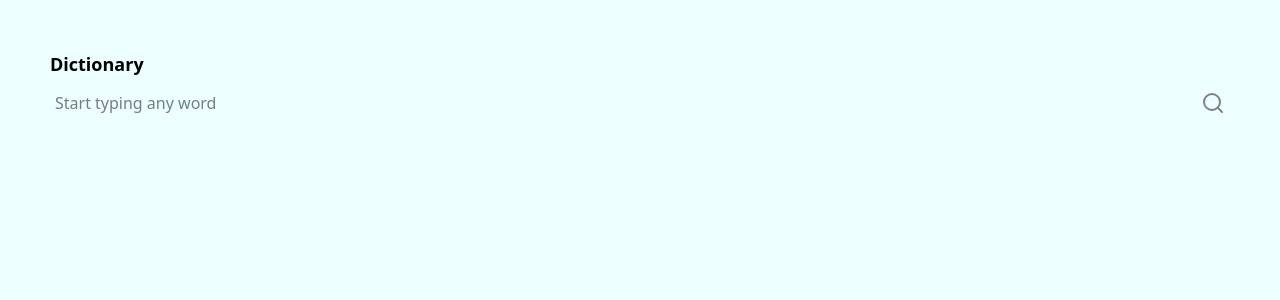
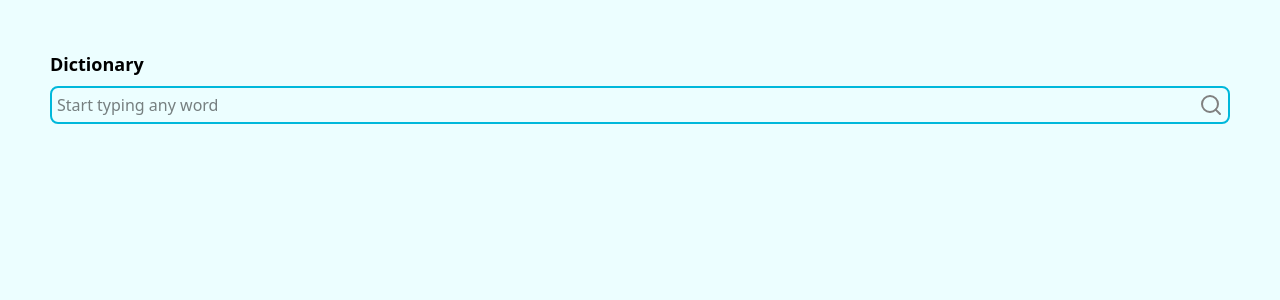
Before and after one commit to nkpe/dictionary-web-app, a React (Vite) app in the folder app/: page / in a window 1280 px wide. Shown: the top 300 px of the page. Built offline with nearby package versions, Linux system fonts and the light colour scheme.

Commit message:
added and styled horizontal line

```diff
--- a/app/src/components/ResultsPane.tsx
+++ b/app/src/components/ResultsPane.tsx
@@ -32,6 +32,8 @@ export const ResultsPane = ({ dictionaryResult }: { dictionaryResult: Dictionary
                 <ul className="flex flex-row flex-wrap gap-2 ">{synonyms}</ul>
             </div>
 
+            <hr className="border-1 border-solid border-gray-500 rounded-sm" />
+
             <div className="flex flex-wrap flex-row gap-1 text-gray-500">
                 <p>source: </p> <a href={dictionaryResult.sourceUrl} className="underline">{dictionaryResult.sourceUrl}</a>
             </div>
--- a/app/src/components/SearchBar.tsx
+++ b/app/src/components/SearchBar.tsx
@@ -22,7 +22,7 @@ export const SearchBar = ({updateDictionaryResult}: {updateDictionaryResult: (va
            return result;
         } catch (error){
             if (error instanceof Error){
-                console.error(error.message)
+                console.error(error)
             }
             return null;
         }
@@ -41,7 +41,7 @@ export const SearchBar = ({updateDictionaryResult}: {updateDictionaryResult: (va
     }
 
     return (
-        <div className="reer rounded-lg w-full flex p-[5px]">
+        <div className="border-2 border-solid border-cyan-500 rounded-lg w-full flex p-[5px]">
             <input type="text" placeholder="Start typing any word" id="search-input" className="w-full" value={word} onChange={e => setWord(e.target.value)} onKeyDown={(e) => {
                 if (e.key === "Enter") {
                     sendRequest();
```
